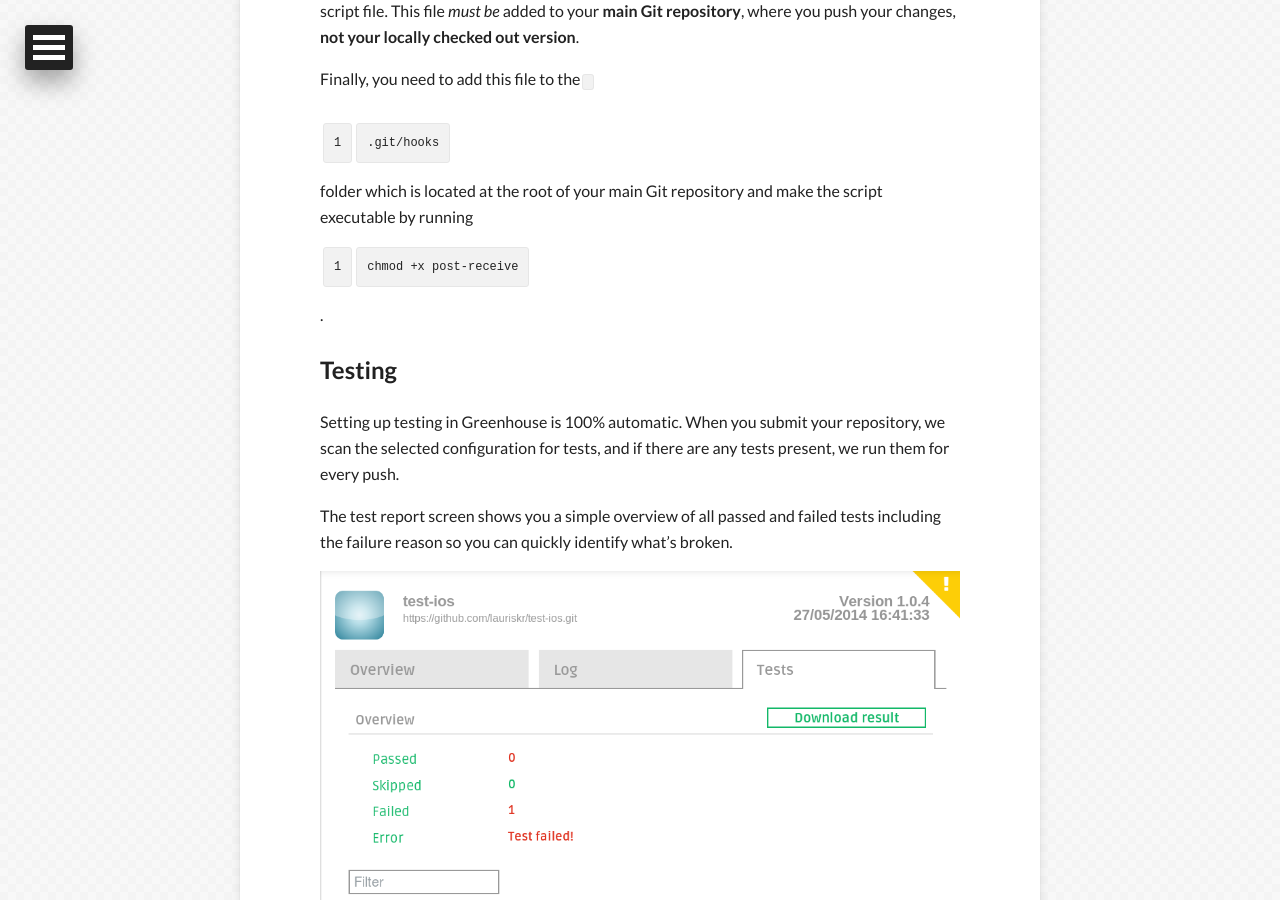
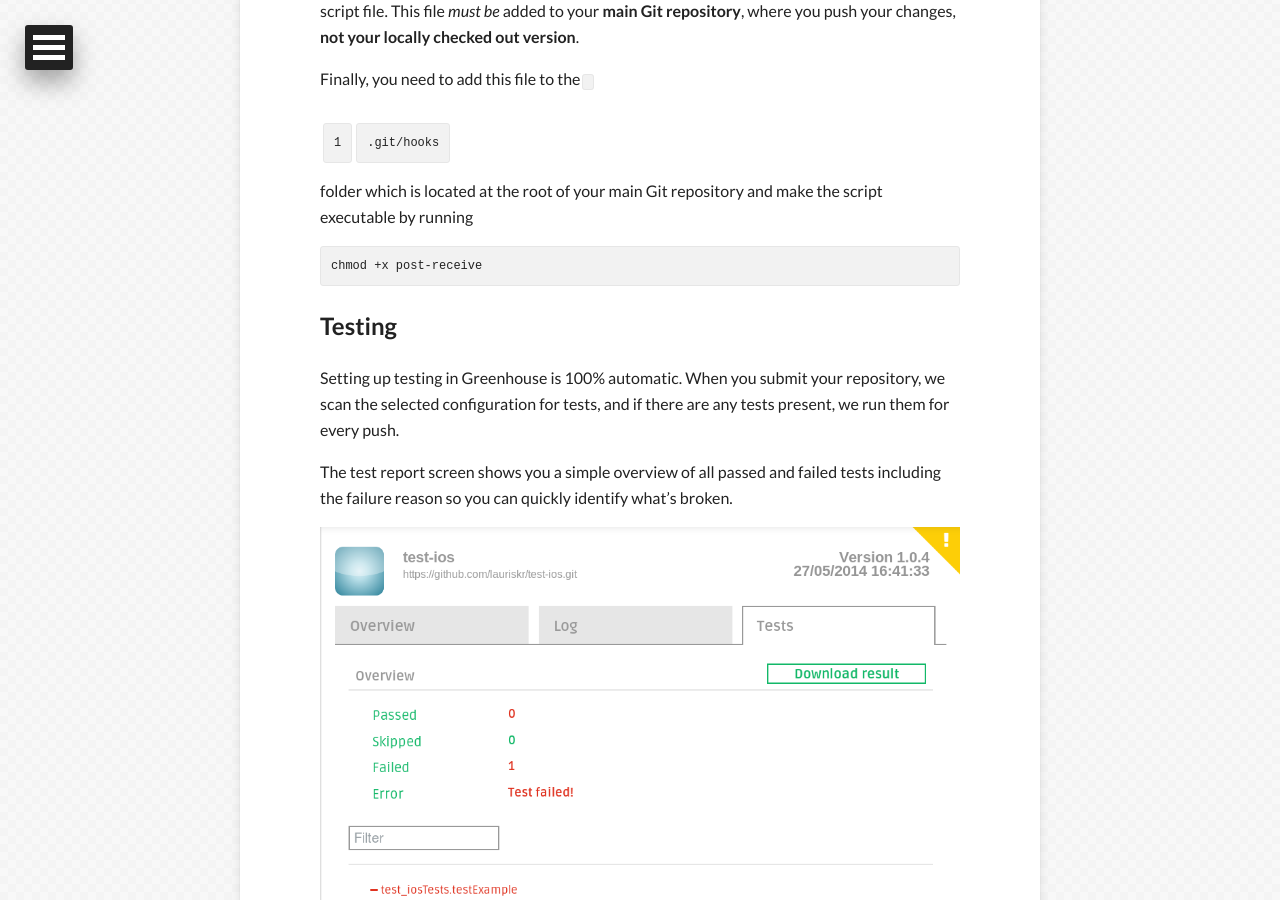
Before and after one commit to GreenhouseCI/blog.greenhouseci.com, a Jekyll site: the page built from ios_tutorial.md, in a window 1280 px wide and 900 px high, scrolled down 9084 px. Built offline with Jekyll 4.4.1, drawn with Linux system fonts in a browser that asks for light colours; nearby versions of some CDN libraries.

Commit message:
Use replace <pre>foobar</pre> with <pre><code>foobar</code></pre>

```diff
--- a/ios_tutorial.md
+++ b/ios_tutorial.md
@@ -60,9 +60,9 @@ If you have a public repository stored in [**GitHub**](https://github.com),
 Please note, however, that you have to use `http(s)://` URL for the repository.
 
 So, for [**GitHub**](https://github.com) users, the repo URL should be in the form
-<pre>https://github.com/username/repository-name.git</pre>
+<pre><code>https://github.com/username/repository-name.git</code></pre>
 and for [**Bitbucket**](https://bitbucket.org/) users, the repo URL should look like
-<pre>https://user@bitbucket.org/username/repository-name.git</pre>
+<pre><code>https://user@bitbucket.org/username/repository-name.git</code></pre>
 
 If you have filled in the repository field, hit the green "continue" button and you will be
 directed to the [select configuration](#select-configuration) section.
@@ -77,13 +77,9 @@ in your credentials.
 As with public repos, we expect you to enter your repository URL in `http(s)://` format, otherwise
 you might see a warning that asks you to do so anyway. In conclusion,
 if your repository is in [**GitHub**](https://github.com), the repo URL should be in the form
-<pre>
-https://github.com/username/repository-name.git
-</pre>
+<pre><code>https://github.com/username/repository-name.git</code></pre>
 and for [**Bitbucket**](https://bitbucket.org/) users, the repo URL should look like
-<pre>
-https://user@bitbucket.org/username/repository-name.git
-</pre>
+<pre><code>https://user@bitbucket.org/username/repository-name.git</code></pre>
 All others just make sure your URL starts with a `http(s)://` prefix.
 
 After you have filled in the repository and credentials inputs, you can hit the
@@ -103,20 +99,14 @@ write the passphrase to the input field that appears under the SSH key field.
 
 Please note that in case of `SSH key` authentication, you should provide a repository URL
 that starts with `ssh://`, so the given URL should be something of the form
-<pre>
-ssh://username@example.com/path/to/repo
-</pre>
+<pre><code>ssh://username@example.com/path/to/repo</code></pre>
 However, the exact pattern might vary from one hosting service to another.
 
 For example, [**GitHub**](https://github.com) users have to use URL that has the following
 pattern:
-<pre>
-git@github.com:username/repo-name.git
-</pre>
+<pre><code>git@github.com:username/repo-name.git</code></pre>
 and for [**Bitbucket**](https://bitbucket.org/) users the repo URL should look like
-<pre>
-git@bitbucket.org:username/repo-name.git
-</pre>
+<pre><code>git@bitbucket.org:username/repo-name.git</code></pre>
 
 After you have filled in the repository field and have selected the SSH private key, you can
 hit the green "continue" button and you will be redirected to the
@@ -203,7 +193,8 @@ If you are not hosting your repository on Github or Bitbucket, then setting up t
 ![Generic hook]({{ site.url }}/assets/generic-git-hook.png "Generic hook")
 When you navigate to the Greenhouse hooks page a **Download hook** button will be shown. Clicking this button downloads a `post-receive` script file. This file *must be* added to your **main Git repository**, where you push your changes, **not your locally checked out version**.
 
-Finally, you need to add this file to the `.git/hooks` folder which is located at the root of your main Git repository and make the script executable by running `chmod +x post-receive`.
+Finally, you need to add this file to the `.git/hooks` folder which is located at the root of your main Git repository and make the script executable by running
+<pre><code>chmod +x post-receive</code></pre>
 
 <h2 id="setup-tests">Testing</h2>
 Setting up testing in Greenhouse is 100% automatic. When you submit your repository, we scan the selected configuration for tests, and if there are any tests present, we run them for every push.
```
